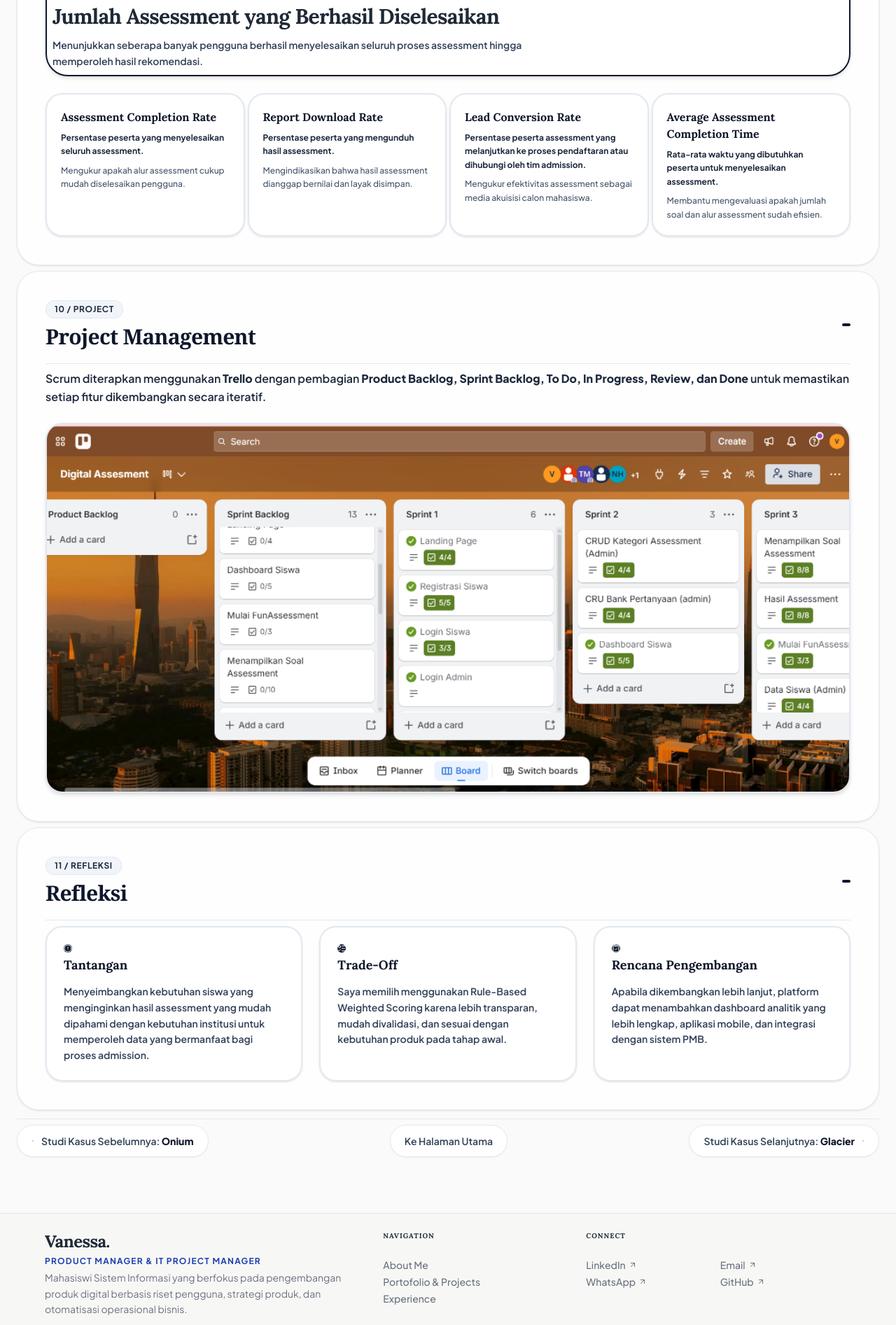
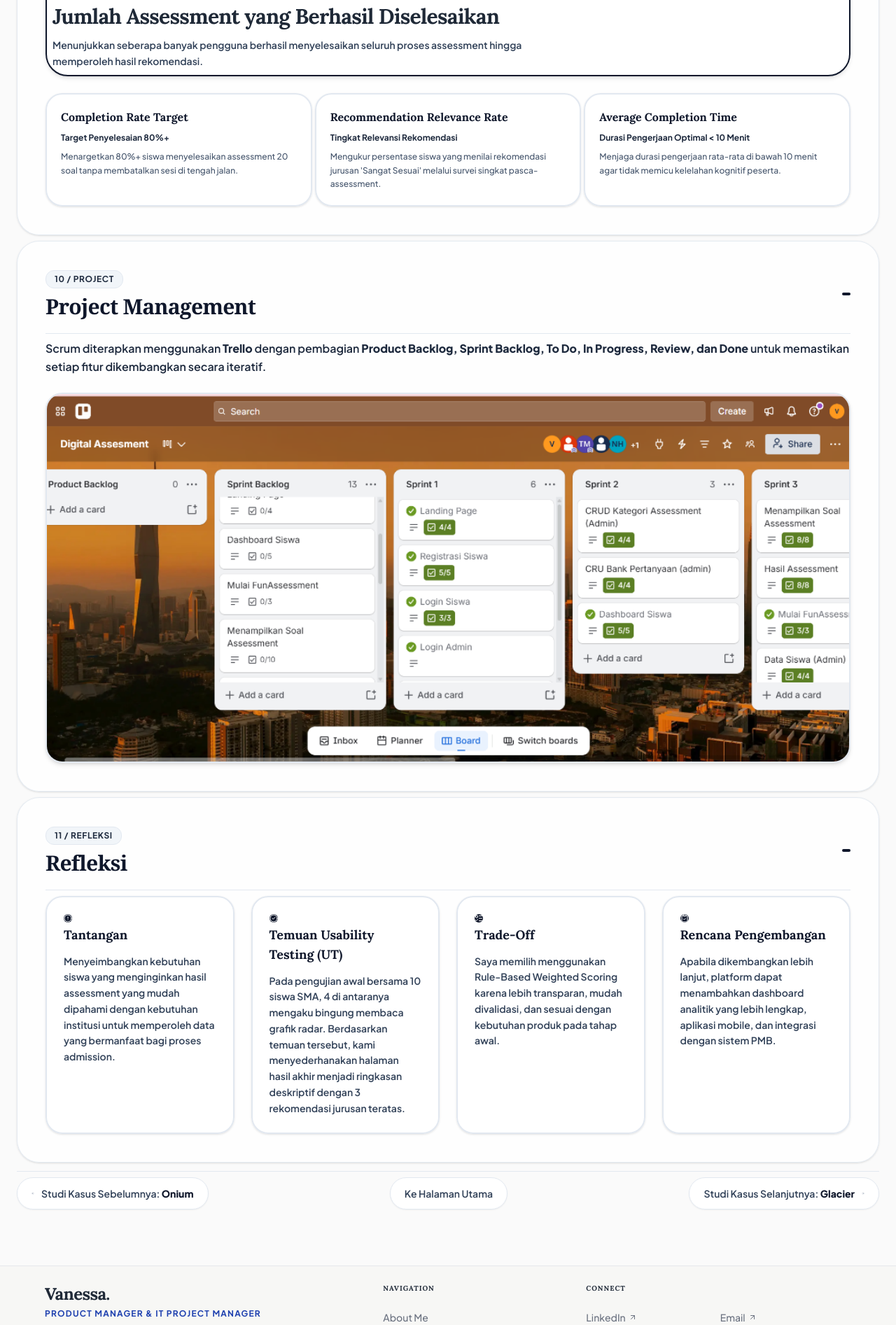
Before and after one commit to vanessamaria29/portofolio, a Next.js app: page /projects/digital-assessment in a window 1280 px wide. Shown: the part 5700-7593 px from the top of the page at 70% size. Built offline with nearby package versions, Linux system fonts and the light colour scheme; no server answers.

Commit message:
refactor: polish copywriting, eliminate redundancies across case studies, fix partner typos, and refine PM execution narrative

```diff
--- a/src/app/projects/digital-assessment/page.tsx
+++ b/src/app/projects/digital-assessment/page.tsx
@@ -639,27 +639,22 @@ export default function DigitalAssessmentCaseStudy() {
                 </div>
               </div>
 
-              <div className="grid grid-cols-1 md:grid-cols-2 lg:grid-cols-4 gap-4">
+              <div className="grid grid-cols-1 md:grid-cols-3 gap-4">
                 {[
                   {
-                    label: "Assessment Completion Rate",
-                    subtitle: "Persentase peserta yang menyelesaikan seluruh assessment.",
-                    desc: "Mengukur apakah alur assessment cukup mudah diselesaikan pengguna."
+                    label: "Completion Rate Target",
+                    subtitle: "Target Penyelesaian 80%+",
+                    desc: "Menargetkan 80%+ siswa menyelesaikan assessment 20 soal tanpa membatalkan sesi di tengah jalan."
                   },
                   {
-                    label: "Report Download Rate",
-                    subtitle: "Persentase peserta yang mengunduh hasil assessment.",
-                    desc: "Mengindikasikan bahwa hasil assessment dianggap bernilai dan layak disimpan."
+                    label: "Recommendation Relevance Rate",
+                    subtitle: "Tingkat Relevansi Rekomendasi",
+                    desc: "Mengukur persentase siswa yang menilai rekomendasi jurusan 'Sangat Sesuai' melalui survei singkat pasca-assessment."
                   },
                   {
-                    label: "Lead Conversion Rate",
-                    subtitle: "Persentase peserta assessment yang melanjutkan ke proses pendaftaran atau dihubungi oleh tim admission.",
-                    desc: "Mengukur efektivitas assessment sebagai media akuisisi calon mahasiswa."
-                  },
-                  {
-                    label: "Average Assessment Completion Time",
-                    subtitle: "Rata-rata waktu yang dibutuhkan peserta untuk menyelesaikan assessment.",
-                    desc: "Membantu mengevaluasi apakah jumlah soal dan alur assessment sudah efisien."
+                    label: "Average Completion Time",
+                    subtitle: "Durasi Pengerjaan Optimal < 10 Menit",
+                    desc: "Menjaga durasi pengerjaan rata-rata di bawah 10 menit agar tidak memicu kelelahan kognitif peserta."
                   }
                 ].map((metric, idx) => (
                   <div key={idx} className="p-5 border-2 border-slate-200 bg-white/80 backdrop-blur-sm rounded-xl shadow-sm hover:shadow-md transition-all flex flex-col justify-between">
@@ -696,12 +691,19 @@ export default function DigitalAssessmentCaseStudy() {
         {/* SECTION 11: Refleksi */}
         <FadeIn delay={0.95}>
           <SlideFrame index="11" title="Refleksi">
-            <div className="grid grid-cols-1 md:grid-cols-3 gap-6">
+            <div className="grid grid-cols-1 md:grid-cols-2 lg:grid-cols-4 gap-6">
               <div className="p-6 bg-white/80 backdrop-blur-sm border-2 border-slate-200 rounded-xl shadow-sm hover:shadow-md transition-all">
                 <div className="w-12 h-12 rounded-xl bg-slate-900 text-white flex items-center justify-center mb-4"><AlertCircle className="w-6 h-6" /></div>
                 <h4 className="font-extrabold text-slate-900 text-lg mb-3">Tantangan</h4>
                 <p className="text-sm font-semibold text-slate-700 leading-relaxed">
                   Menyeimbangkan kebutuhan siswa yang menginginkan hasil assessment yang mudah dipahami dengan kebutuhan institusi untuk memperoleh data yang bermanfaat bagi proses admission.
+                </p>
+              </div>
+              <div className="p-6 bg-white/80 backdrop-blur-sm border-2 border-slate-200 rounded-xl shadow-sm hover:shadow-md transition-all">
+                <div className="w-12 h-12 rounded-xl bg-slate-900 text-white flex items-center justify-center mb-4"><CheckCircle2 className="w-6 h-6" /></div>
+                <h4 className="font-extrabold text-slate-900 text-lg mb-3">Temuan Usability Testing (UT)</h4>
+                <p className="text-sm font-semibold text-slate-700 leading-relaxed">
+                  Pada pengujian awal bersama 10 siswa SMA, 4 di antaranya mengaku bingung membaca grafik radar. Berdasarkan temuan tersebut, kami menyederhanakan halaman hasil akhir menjadi ringkasan deskriptif dengan 3 rekomendasi jurusan teratas.
                 </p>
               </div>
               <div className="p-6 bg-white/80 backdrop-blur-sm border-2 border-slate-200 rounded-xl shadow-sm hover:shadow-md transition-all">
--- a/src/app/projects/glacier/page.tsx
+++ b/src/app/projects/glacier/page.tsx
@@ -779,7 +779,7 @@ export default function GlacierCaseStudy() {
                 <div className="w-12 h-12 rounded-xl bg-slate-900 text-white flex items-center justify-center mb-4"><AlertCircle className="w-6 h-6" /></div>
                 <h4 className="font-bold text-slate-900 text-base mb-2">Tantangan</h4>
                 <p className="text-xs md:text-sm font-normal text-slate-600 leading-relaxed">
-                  Tantangan terbesar adalah menerjemahkan alur kerja operasional manual yang kompleks berbasis Excel menjadi sistem berbasis web yang lebih efisien tanpa mengganggu kebiasaan dan alur kerja harian pengguna yang sudah familiar di lapangan.
+                  Tantangan terbesar: Supervisor cabang sudah 3+ tahun terbiasa bergantung pada spreadsheet Excel buatan sendiri. Pada minggu pertama uji coba, tim operasional sempat enggan beralih karena khawatir kehilangan historis catatan manual mereka. Kami merancang sesi onboarding singkat dan menambahkan fitur ekspor-satu-klik ke Excel agar transisi terasa aman bagi supervisor.
                 </p>
               </div>
               <div className="p-5 md:p-6 bg-white border border-slate-200 rounded-xl shadow-xs">
--- a/src/app/projects/konekin/page.tsx
+++ b/src/app/projects/konekin/page.tsx
@@ -242,14 +242,14 @@ export default function KonekinCaseStudy() {
               <div className="bg-white border border-slate-200 rounded-lg shadow-sm p-8 flex flex-col">
                 <div className="mb-6 pb-4 border-b border-slate-100">
                   <span className="text-xs font-semibold text-slate-500 uppercase tracking-wider mb-2 block">Persona 1</span>
-                  <h4 className="font-serif text-xl font-semibold text-slate-900 mb-1">Paijo</h4>
-                  <span className="text-sm font-medium text-slate-700 block">Pemilik UMKM Bakso</span>
+                  <h4 className="font-serif text-xl font-semibold text-slate-900 mb-1">Pak Aris <span className="text-xs font-normal text-slate-500">(Nama disamarkan)</span></h4>
+                  <span className="text-sm font-medium text-slate-700 block">Pemilik Usaha Katering — Mewakili pola kebutuhan dari 5 pemilik UMKM yang diwawancarai</span>
                 </div>
 
                 <div className="mb-6">
                   <strong className="block text-slate-900 mb-2 text-sm">Profil Singkat</strong>
                   <p className="text-sm text-slate-600 leading-relaxed">
-                    Pemilik Bakso Paijo yang telah menjalankan usaha sejak tahun 2015. Awalnya berjualan menggunakan gerobak di depan Polsek, kemudian berkembang menjadi usaha yang dikenal luas. Saat ini telah memanfaatkan GoFood, GrabFood, ShopeeFood, serta Instagram sebagai media pemasaran dan pernah beberapa kali diliput oleh televisi.
+                    Pemilik usaha katering yang mewakili pola kebutuhan, kendala anggaran promosi, serta kekhawatiran dari 5 pemilik UMKM yang diwawancarai selama riset kebutuhan lapangan.
                   </p>
                 </div>
 
--- a/src/app/projects/onium/page.tsx
+++ b/src/app/projects/onium/page.tsx
@@ -133,7 +133,7 @@ export function MeetThePartnersTable() {
           <tr>
             <td className="p-3 font-semibold bg-slate-50/40">Lokasi Lapak</td>
             <td className="p-3 font-medium text-slate-800">Los H No. 153</td>
-            <td className="p-3 font-medium text-slate-800">Los H No. 205 (UD. Jefeery Munthe)</td>
+            <td className="p-3 font-medium text-slate-800">Los H No. 205 (UD. Jefry Munthe)</td>
             <td className="p-3 font-medium text-slate-800">Los H No. 147 (BL. Miran Simbolon)</td>
           </tr>
           <tr>
@@ -830,7 +830,7 @@ export default function OniumCaseStudy() {
               <div className="bg-white/50 border border-slate-100 p-6 rounded-lg shadow-sm hover:shadow-md transition-all">
                 <span className="text-lg font-black text-slate-300 block mb-2">4</span>
                 <p className="text-sm text-slate-700 leading-relaxed font-medium">
-                  <strong>Less is More:</strong> Memotong fitur yang "keren" demi fitur yang "berfungsi" sangat penting agar MVP dapat langsung divalidasi dengan cepat.
+                  <strong>Pelajaran Kunci:</strong> Pedagang pasar tidak punya waktu menekan 3 layar berbeda hanya untuk mencatat utang Rp20.000. Memotong fitur kategori produk dan laporan grafik rumit lalu menyisakan alur sederhana "input nominal + nama" terbukti menjadi kunci utama aplikasi ini mau diterima di lapangan.
                 </p>
               </div>
             </div>
--- a/src/components/home/contact-cta.tsx
+++ b/src/components/home/contact-cta.tsx
@@ -14,10 +14,10 @@ export function ContactCTA() {
             <div className="absolute top-0 left-1/2 -translate-x-1/2 w-[80%] h-[1px] bg-gradient-to-r from-transparent via-purple-300/50 to-transparent" />
 
             <h2 className="text-3xl md:text-4xl font-bold tracking-tight text-text-primary mb-6">
-              Mari bangun produk digital yang berdampak bersama.
+              Siap mengeksekusi ide produk menjadi sistem nyata?
             </h2>
             <p className="text-lg text-slate-600 mb-10 max-w-2xl leading-relaxed">
-              Saya sedang mencari peluang magang di bidang Product Management & IT Project Management. Jika tim Anda mencari seseorang yang mampu menjembatani sisi teknis, bisnis, dan kebutuhan pengguna, mari berdiskusi.
+              Saya sedang mencari kesempatan magang PM / Business Analyst untuk membantu tim Anda meriset masalah pengguna dan menyusun spesifikasi produk yang presisi. Mari berdiskusi.
             </p>
 
             <div className="flex flex-wrap items-center justify-center gap-4">
--- a/src/components/home/experience-preview.tsx
+++ b/src/components/home/experience-preview.tsx
@@ -130,12 +130,9 @@ export function ExperiencePreview() {
               <Briefcase className="w-3.5 h-3.5 text-slate-700" />
               Career & Track Record
             </span>
-            <h2 className="text-3xl font-bold tracking-tight md:text-4xl text-slate-900 mb-3">
+            <h2 className="text-3xl font-bold tracking-tight md:text-4xl text-slate-900">
               Pengalaman, Studi Kasus & Kepemimpinan
             </h2>
-            <p className="text-base md:text-lg text-slate-600 leading-relaxed max-w-[65ch] mx-auto font-normal">
-              Menampilkan kerangka berpikir produk end-to-end, eksekusi berbasis data, kepemimpinan organisasi, serta kolaborasi teknis.
-            </p>
           </FadeIn>
         </div>
 
--- a/src/components/layout/footer.tsx
+++ b/src/components/layout/footer.tsx
@@ -25,7 +25,7 @@ const Footer = React.forwardRef<HTMLElement, FooterProps>(
                 Product Manager & IT Project Manager
               </span>
               <p className="text-sm text-text-secondary leading-relaxed max-w-md">
-                Mahasiswi Sistem Informasi yang berfokus pada pengembangan produk digital berbasis riset pengguna, strategi produk, dan otomatisasi operasional bisnis.
+                Dibuat oleh Vanessa — Mahasiswi Sistem Informasi & Aspiring PM / Business Analyst.
               </p>
             </div>
 
```
